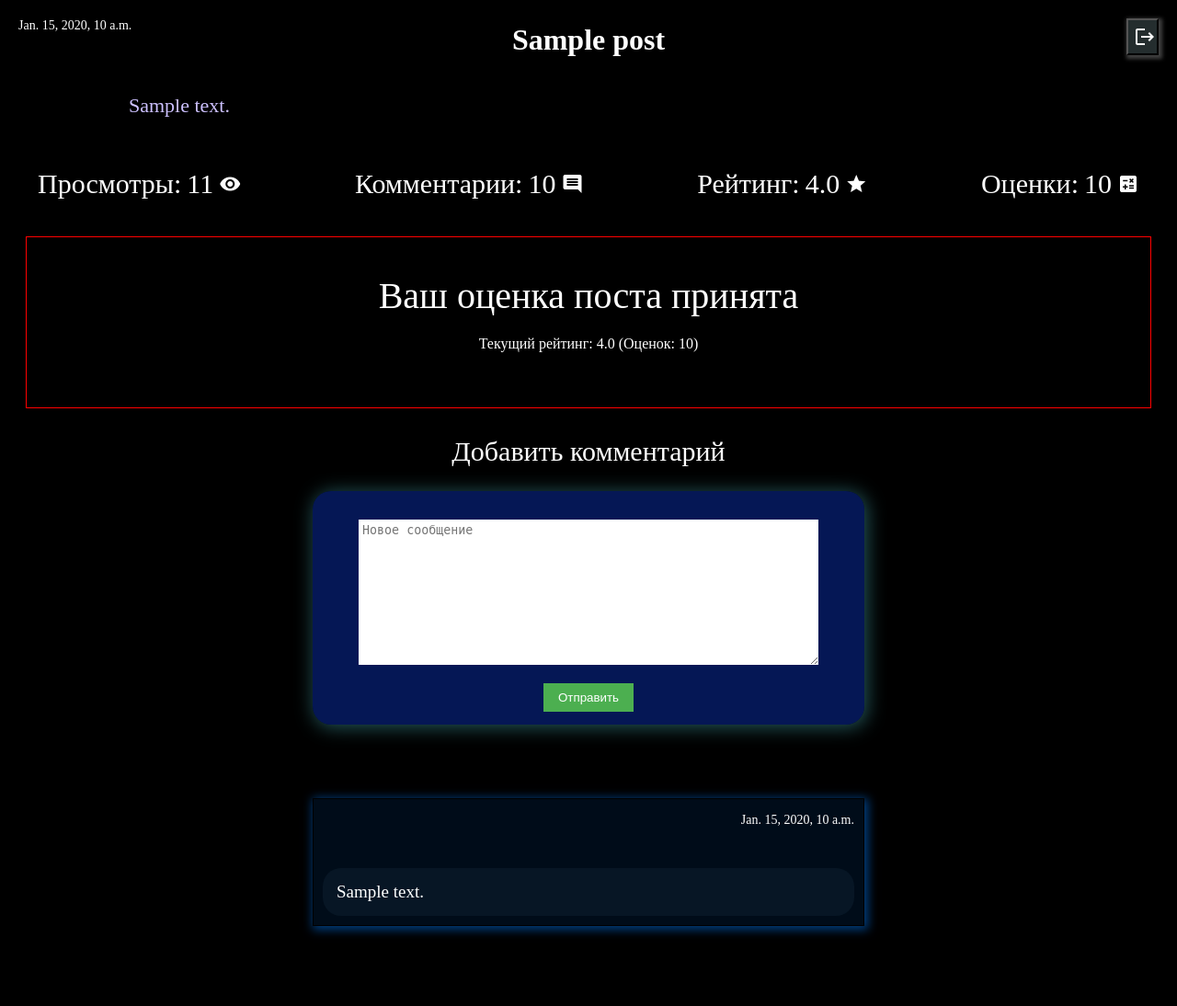
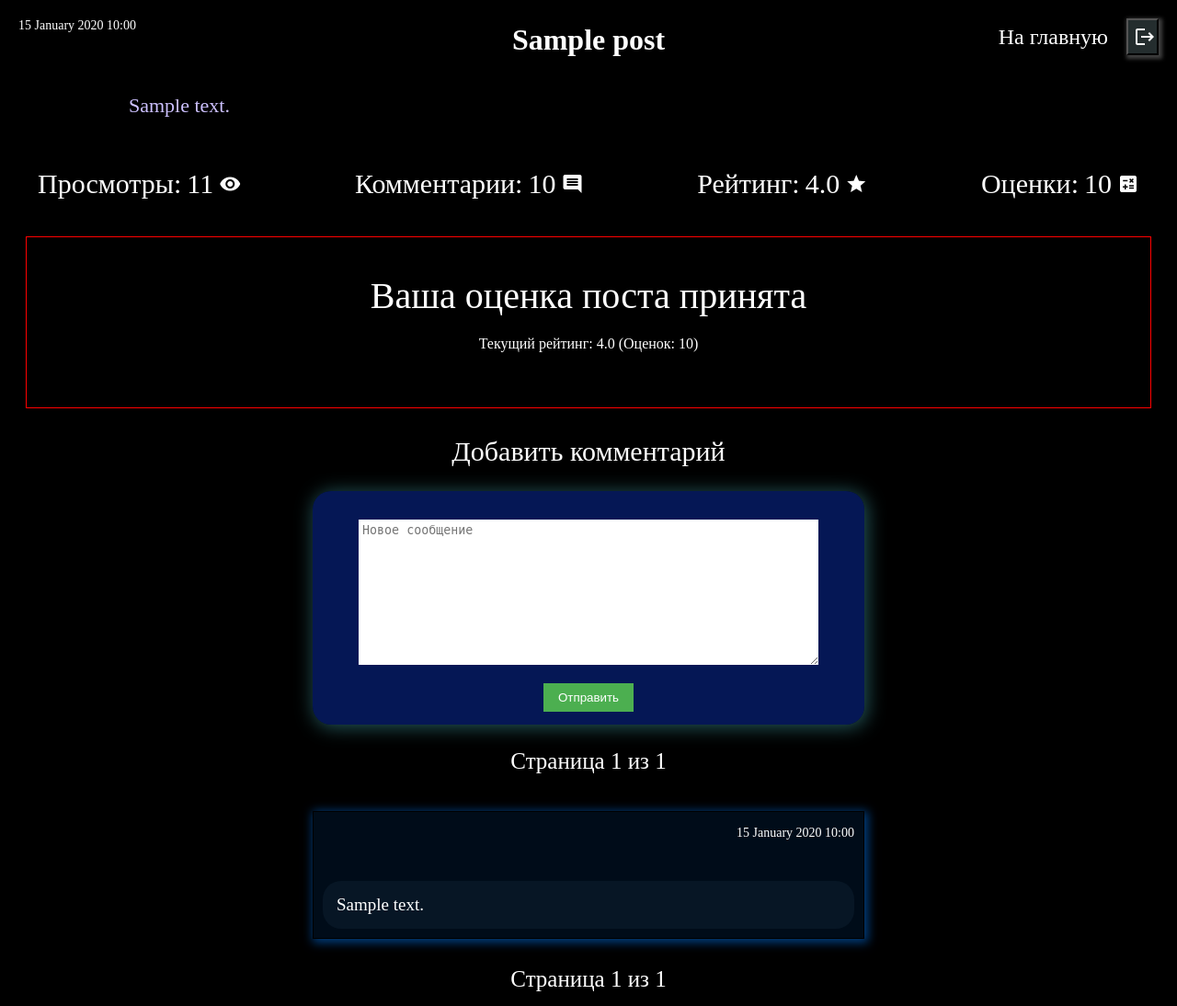
Before and after one commit to ZakharovP/ZakharovMachineLearn, a Django app: page /post/1/ in a window 1280 px wide. Shown: the whole page at 92% size. Before the commit the page ends 1018 px from the top, so only its background shows below. Run offline with Django 3.2, Linux system fonts and the light colour scheme; a user stored in the database is signed in; data comes from the database, SQL or seed files in the repository; tables that the repository leaves empty hold one stand-in row (values such as "Sample post"); some libraries are stand-ins or nearby versions.

Commit message:
pagination

```diff
--- /dev/null
+++ b/ZakharovMachineLearn/static/css/pagination.css
@@ -0,0 +1,36 @@
+.pagination {
+    display: flex;
+    flex-direction: row;
+    align-items: center;
+    justify-content: center;
+    margin: 15px 0;
+}
+
+.pagination .step-links {
+    display: flex;
+    flex-direction: row;
+    align-items: center;
+    justify-content: center;
+}
+
+.pagination .step-links a {
+    font-size: 20px;
+    text-decoration: none;
+    color: #cce6ff;
+}
+
+.pagination .step-links a.step {
+    display: inline-block;
+    font-size: 23px;
+    margin: 0 30px;
+    color: #99ceff;
+    border: 1px solid #99ceff;
+    border-radius: 50%;
+    padding: 5px;
+}
+
+.pagination .step-links span.current {
+    display: inline-block;
+    font-size: 25px;
+    margin: 0 10px;
+}
--- a/ZakharovMachineLearn/templates/base.html
+++ b/ZakharovMachineLearn/templates/base.html
@@ -2,6 +2,7 @@
 <html>
 <head>
     <title>Проект</title>
+    <link href="{% static 'css/pagination.css' %}" rel="stylesheet">
     <script src="{% static 'js/utils.js' %}" crossorigin="anonymous"></script>
     <script src="https://cdnjs.cloudflare.com/ajax/libs/axios/0.21.1/axios.min.js" crossorigin="anonymous"></script>
     <link href = "https://fonts.googleapis.com/icon?family=Material+Icons" rel = "stylesheet">
@@ -10,41 +11,92 @@
             background-color: black;
             color: white;
         }
-        #auth-button {
+
+        #control-base-panel {
             position: absolute;
             top: 20px;
             right: 20px;
+
+            display: flex;
+            flex-direction: row;
+            align-items: center;
+            justify-content: flex-end;
         }
 
-        #auth-button > button {
+        #control-base-panel .to-main {
+            margin-right: 20px;
+            position: relative;
+            top: -8px;
+        }
+
+        #control-base-panel .to-main > a {
+            color: white;
+            font-size: 24px;
+            text-decoration: none;
+        }
+
+        #control-base-panel .base-auth > button {
             width: 35px;
             height: 40px;
             cursor: pointer;
             background: rgba(200, 250, 255, 0.18);
             box-shadow: 2px 2px 4px 2px rgba(255, 255, 255, 0.25);
+            position: relative;
         }
 
-        #auth-button > button > i {
+        #control-base-panel .base-auth > button > i {
             color: white;
         }
+
+        #control-base-panel .base-auth > button::after {
+            font-size: 19px;
+            position: absolute;
+            background-color: white;
+            border: 1px solid black;
+            border-box: 0 0 4px 1px rgba(150, 150, 255, 0.5);
+            padding: 4px 8px;
+            left: 0;
+            top: calc(100% + 12px);
+            transform: translateX(-25%);
+            display: none;
+        }
+
+        #control-base-panel .base-auth > button:hover::after {
+            display: block
+        }
+
+        #control-base-panel .base-auth > button[data-type="login"]::after {
+            content: "Войти";
+        }
+
+        #control-base-panel .base-auth > button[data-type="logout"]::after {
+            content: "Выйти";
+        }
+
     </style>
     {% block style %}
     {% endblock %}
 </head>
 <body>
+    <div id="control-base-panel">
+        {% if request.path != "/" %}
+            <div class="to-main">
+                <a href="/">На главную</a>
+            </div>
+        {% endif %}
         {% if request.path != '/auth/' and request.path != '/sign-in/' and request.path != '/sign-out/' %}
             {% if user.is_authenticated %}
-            <form id="auth-button" action="/logout/" method="POST">
+                <form class="base-auth" action="/logout/" method="POST">
                     {% csrf_token %}
-                <button type="submit">
+                    <button type="submit" data-type="logout">
                         <i class="material-icons">
                             logout
                         </i>
                     </button>
                 </form>
             {% else %}
-            <form id="auth-button" action="/auth/" method="GET">
-                <button type="submit">
+                <form class="base-auth" action="/auth/" method="GET">
+                    <button type="submit" data-type="login">
                         <i class="material-icons">
                             login
                         </i>
@@ -52,6 +104,7 @@
                 </form>
             {% endif %}
         {% endif %}
+    </div>
 
     {% block body %}
     {% endblock body %}
--- a/ZakharovMachineLearn/templates/main.html
+++ b/ZakharovMachineLearn/templates/main.html
@@ -17,10 +17,12 @@
 {% block body %}
     <div id="root">
         <h1>Блог по машинному обучению</h1>
+        {% include "pagination.html" %}
 
         {% for post in posts %}
             {% include 'post-item.html' %}
         {% endfor %}
 
     </div>
+    {% include "pagination.html" %}
 {% endblock body %}
--- /dev/null
+++ b/ZakharovMachineLearn/templates/pagination.html
@@ -0,0 +1,29 @@
+{% if page_obj.object_list %}
+    <div class="pagination">
+        <span class="step-links">
+            {% if page_obj.has_previous %}
+                <a href="?page=1">&laquo; В начало</a>
+                <a href="?page={{ page_obj.previous_page_number }}" class="step left">
+                    <i class="material-icons">
+                        navigate_before
+                    </i>
+                </a>
+            {% endif %}
+
+            <span class="current">
+                Страница {{ page_obj.number }} из {{ page_obj.paginator.num_pages }}
+            </span>
+
+            {% if page_obj.has_next %}
+                <a href="?page={{ page_obj.next_page_number }}" class="step right">
+                    <i class="material-icons">
+                        navigate_next
+                    </i>
+                </a>
+                <a href="?page={{ page_obj.paginator.num_pages }}">
+                   В конец &raquo;
+                </a>
+            {% endif %}
+        </span>
+    </div>
+{% endif %}
--- a/ZakharovMachineLearn/templates/post.html
+++ b/ZakharovMachineLearn/templates/post.html
@@ -158,7 +158,7 @@
 
         .comments .comment-list {
             margin: 30px auto;
-            margin-top: 80px;
+            margin-top: 40px;
             display: flex;
             flex-direction: column;
             justify-content: flex-start;
@@ -246,7 +257,7 @@
         <div class="rating-container">
             {% if is_user_estimated %}
                 <div class="result">
-                    Ваш оценка поста принята
+                    Ваша оценка поста принята
                 </div>
             {% else %}
                 <div class="estimate-container">
@@ -281,6 +292,8 @@
                 <div class="message">Что-то пошло не так...</div>
             {% endif %}
         {% endif %}
+        <a id="to-comments" href="#" style="width: 0; height: 0;"></a>
+        {% include "pagination.html" %}
         <div class="comment-list">
             {% if comments %}
                 {% for comment in comments %}
@@ -317,12 +331,19 @@
                     const data = response.data;
                     console.log("DATA = ", data);
                     if (data.success) {
-                        alert("Ваша оценка сохранена!");
-                        document.querySelector(".estimate-container").innerHTML = "Ваша оценка поста принята";
+                        //alert("Ваша оценка сохранена!");
+                        const div = document.createElement("div");
+                        div.innerHTML = "Ваша оценка поста принята";
+                        div.className = "result";
 
+                        document.querySelector(".rating-container").prepend(div);
+                        document.querySelector(".rating-container .estimate-container").remove();
 
-                        document.querySelector(".rating-container .current > span.average").textContent = data["rating"];
-                        document.querySelector(".rating-container .current > span.amount").textContent = data["estimation_amount"];
+                        document.querySelector(".rating-container .current > span.average").textContent = (+data["rating"]).toFixed(1);
+                        document.querySelector(".rating-container .current > span.amount").textContent = (+data["estimation_amount"]).toFixed(0);
+
+                        document.querySelector(".indicators .indicator.indicator-rating .indicator-value").textContent = (+data["rating"]).toFixed(1);
+                        document.querySelector(".indicators .indicator.indicator-estimation_amount .indicator-value").textContent = (+data["estimation_amount"]).toFixed(0);
                     } else {
                         alert(data.errors.join("\n"));
                     }
@@ -333,5 +354,8 @@
                 });
             });
         }
+        if (window.location.search.indexOf("page") > -1) {
+            window.location.hash = "to-comments";
+        }
     </script>
 {% endblock %}
--- a/ZakharovMachineLearn/urls.py
+++ b/ZakharovMachineLearn/urls.py
@@ -17,13 +17,14 @@ from django.contrib import admin
 from django.urls import path
 
 from .view import (
-    main, auth, sign_in,
+    PostListView, main, auth, sign_in,
     sign_up, logout_view,
-    post, comment, estimate
+    post, comment, estimate,
+    mail_check
 )
 
 urlpatterns = [
-    path('', main),
+    path('', PostListView.as_view()),
     path('admin/', admin.site.urls),
     path('auth/', auth),
     path('sign-in/', sign_in),
@@ -32,5 +33,6 @@ urlpatterns = [
     path('post/', post),
     path('post/<int:post_id>/', post),
     path('estimate/', estimate),
-    path('comment/<int:post_id>/', comment)
+    path('comment/<int:post_id>/', comment),
+    path('mail_check/', mail_check)
 ]
--- a/ZakharovMachineLearn/view.py
+++ b/ZakharovMachineLearn/view.py
@@ -5,6 +5,11 @@ from django.contrib.auth import login, authenticate, logout
 from django.views.decorators.http import require_http_methods
 from django.contrib.auth.decorators import login_required
 from django.shortcuts import render, redirect
+from django.core.mail import send_mail
+from django.core.paginator import Paginator
+from django.views.generic.list import ListView
+
+
 
 from .forms import (
     NameForm, SignUpForm, SignInForm, CommentForm
@@ -14,16 +19,42 @@ from .models import (
     Post, Comment, Estimation
 )
 
+from . import settings
+
+def mail_check(request):
+    try:
+        send_mail(
+            'Тема сообщения',
+            'Проверка',
+            settings.EMAIL_HOST_USER,
+            ["zakharovpetr@mail.ru"],
+            fail_silently=False,
+        )
+    except Exception as err:
+        print(err)
+        return HttpResponse("Ошибка...")
+
+    return HttpResponse("Отправлено!")
+
 
 @require_http_methods(["GET"])
 def main(request):
-    posts = Post.objects.order_by("-created_at")
+   posts = Post.objects.order_by("-created_at")
 
-    context = {
-        "posts": posts
-    }
+   context = {
+       "posts": posts
+   }
 
-    return render(request, "main.html", context, status=200)
+   return render(request, "main.html", context, status=200)
+
+
+class PostListView(ListView):
+    template_name = "main.html"
+    context_object_name = "posts"
+    paginate_by = 4
+
+    def get_queryset(self):
+        return Post.objects.order_by("-created_at").filter(is_active=True)
 
 
 @require_http_methods(["GET"])
@@ -73,6 +104,19 @@ def sign_up(request):
         password = sign_up_form.cleaned_data.get('password1')
         user = authenticate(username=username, password=password)
         login(request, user)
+
+
+        email = sign_up_form.cleaned_data["email"]
+        print("email = ", email)
+
+        send_mail(
+            'Уведомление о регистрации',
+            'На данный email была совершена регистрация в приложении ZakharovMachineLearn',
+            settings.EMAIL_HOST_USER,
+            [email],
+            fail_silently=False,
+        )
+
         return redirect('/')
     else:
         print("NOT VALID!", sign_up_form.errors)
@@ -89,6 +133,8 @@ def post(request, post_id=-1):
 
     try:
         post = Post.objects.get(pk=post_id)
+        if not post.is_active:
+            raise Post.DoesNotExist()
     except Post.DoesNotExist:
         raise Http404("Страница не найдена")
 
@@ -96,15 +142,18 @@ def post(request, post_id=-1):
     post.save()
 
     comments = Comment.objects.filter(post_id=post_id).order_by("-created_at")
+    comment_paginator = Paginator(comments, 2)
 
-    #print("post.estimations ======== ", post.estimation_set.filter(user=request.user))
+    page_number = request.GET.get("page", 1)
+    comment_page = comment_paginator.page(page_number)
 
     comment_form = CommentForm()
     context = {
         "comment_form": comment_form,
         "post": post,
-        "comments": comments,
+        "comments": comment_page.object_list,
         "comment_success": comment_success,
+        "page_obj": comment_page
     }
 
     if request.user.is_authenticated:
```
Also changed, not shown: other parts of ZakharovMachineLearn/templates/post.html (+20 -8 lines), ZakharovMachineLearn/models.py (+22 -9 lines), ZakharovMachineLearn/settings.py (+14 -1 lines), ZakharovMachineLearn/migrations/0006_post_updated_at.py (added), ZakharovMachineLearn/migrations/0007_auto_20210222_2355.py (added). Lines whose indentation alone changed are shown as unchanged.
